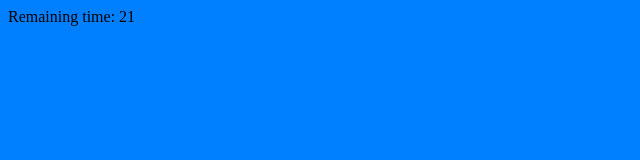
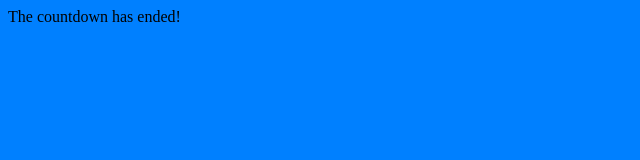
Before and after one commit to synoraeusebio/Timer-Project-JS, a plain HTML site: page index.html in a window 1280 px wide. Shown: the full height of the page, 0-640 px from the left. Drawn offline with Linux system fonts and the light colour scheme.

Commit message:
Update specific HTML elements to communicate countdown status

```diff
--- a/index.html
+++ b/index.html
@@ -7,6 +7,10 @@
   </head>
 
   <body>
+    <p class="timer__countdown">
+      Remaining time: <span class="timer__time-display"></span>
+    </p>
+    <p class="timer__ended">The countdown has ended!</p>
   	<script src="timer.js"></script>
   </body>
 
--- a/style.css
+++ b/style.css
@@ -6,3 +6,7 @@ h1 {
     color: #fff;
     font-family: Arial, Helvetica, sans-serif;
 }
+
+.timer__ended {
+    display: none;
+}
--- a/timer.js
+++ b/timer.js
@@ -11,16 +11,21 @@ function startCountdown(seconds) {
   let counter = seconds;
 
   const interval = setInterval(() => {
-    document.body.innerHTML = "Remaining time: " + counter;
+    const timeDisplayElement = document.querySelector( '.timer__time-display' );
     counter -= 1;
-
+    timeDisplayElement.innerHTML = counter;
 
     if(Date.now() >= startTime + (seconds * 1000)) {
       clearInterval(interval);
-      document.body.innerHTML = "The countdown has ended!";
+
+      const countdownElement = document.querySelector( '.timer__countdown' );
+      countdownElement.style.display = 'none';
+
+      const endedElement = document.querySelector( '.timer__ended' );
+      endedElement.style.display = 'initial';
     }
   }, 1000);
 }
 
 
-startCountdown(25);
+startCountdown(3);
```
